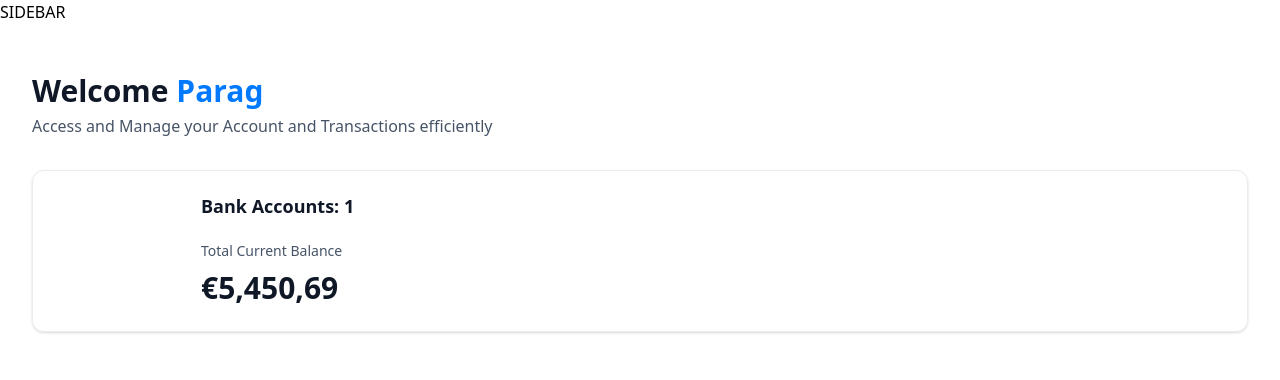
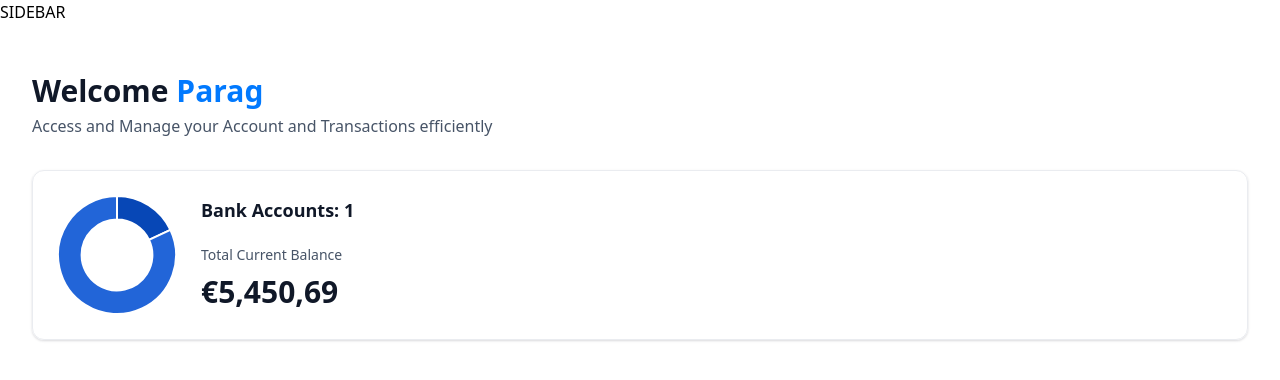
Before and after one commit to ParagNirwan/bank-app, a Next.js app: page / in a window 1280 px wide. Shown: the top 380 px of the page. Built offline with nearby package versions, Linux system fonts and the light colour scheme.

Commit message:
Implement Chart

```diff
--- /dev/null
+++ b/components/ui/DoughnutChart.tsx
@@ -0,0 +1,34 @@
+"use client";
+import React from "react";
+import { Chart as ChartJS, ArcElement, Tooltip, Legend } from "chart.js";
+import { Doughnut } from "react-chartjs-2";
+ChartJS.register(ArcElement, Tooltip, Legend);
+
+const DoughnutChart = ({ accounts }: DoughnutChartProps) => {
+  const data = {
+    labels: ["Deutsche", "Wise"],
+    datasets: [
+      {
+        label: "Banks",
+        data: [1250, 5689],
+        backgroundColor: ["#0747b6", "#2265d8", "#2f91fa"],
+      },
+    ],
+  };
+
+  return (
+    <Doughnut
+      data={data}
+      options={{
+        cutout: "60%",
+        plugins: {
+          legend: {
+            display: false,
+          },
+        },
+      }}
+    />
+  );
+};
+
+export default DoughnutChart;
--- a/components/ui/TotalBalanceBox.tsx
+++ b/components/ui/TotalBalanceBox.tsx
@@ -1,34 +1,32 @@
-import { formatAmount } from '@/lib/utils'
-import React from 'react'
-import CountUp from 'react-countup'
-import AnimatedCounter from './AnimatedCounter'
+import { formatAmount } from "@/lib/utils";
+import React from "react";
+import CountUp from "react-countup";
+import AnimatedCounter from "./AnimatedCounter";
+import DoughnutChart from "./DoughnutChart";
 
-const TotalBalanceBox = ({ accounts = [], totalBanks, totalCurrentBalance}:TotlaBalanceBoxProps) => {
-    return (
-        <section className='total-balance'>
-            <div  className='total-balance-chart'>
-                {/*DoughnutChart*/}
-            </div>
+const TotalBalanceBox = ({
+  accounts = [],
+  totalBanks,
+  totalCurrentBalance,
+}: TotlaBalanceBoxProps) => {
+  return (
+    <section className="total-balance">
+      <div className="total-balance-chart">
+        <DoughnutChart accounts={accounts} />
+      </div>
 
-            <div className='flex flex-col gap-6'>
-                <h2 className='header-2'>
-                    Bank Accounts: {totalBanks}
-                </h2>
-                <div className='flex flex-col gap-2'>
-                    <p className='total-balance-label'>
-                        Total Current Balance
-                    </p>
+      <div className="flex flex-col gap-6">
+        <h2 className="header-2">Bank Accounts: {totalBanks}</h2>
+        <div className="flex flex-col gap-2">
+          <p className="total-balance-label">Total Current Balance</p>
 
-                    <p className='total-balance-amount flex-center gap-2'>
-                        <AnimatedCounter amount={totalCurrentBalance}/>
+          <div className="total-balance-amount flex-center gap-2">
+            <AnimatedCounter amount={totalCurrentBalance} />
+          </div>
+        </div>
+      </div>
+    </section>
+  );
+};
 
-                    </p>
-                </div>
-            </div>
-
-
-        </section>
-    )
-}
-
-export default TotalBalanceBox
+export default TotalBalanceBox;
--- a/package.json
+++ b/package.json
@@ -10,6 +10,7 @@
   },
   "dependencies": {
     "@radix-ui/react-slot": "^1.1.0",
+    "bank-app": "file:",
     "chart.js": "^4.4.4",
     "class-variance-authority": "^0.7.0",
     "clsx": "^2.1.1",
```
Also changed, not shown: components/ui/AnimatedCounter.tsx (+9 -9 lines), 1 other file (tests, documents, lock files or other folders).
